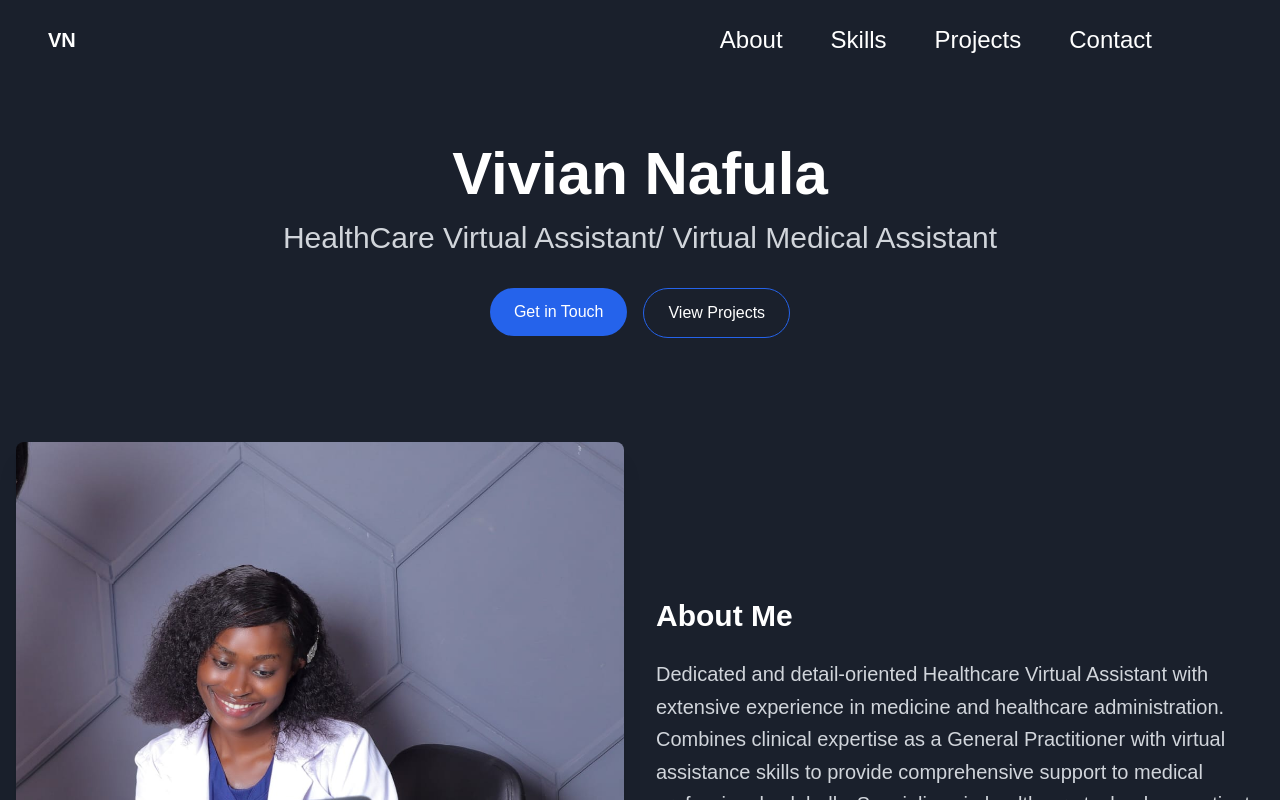
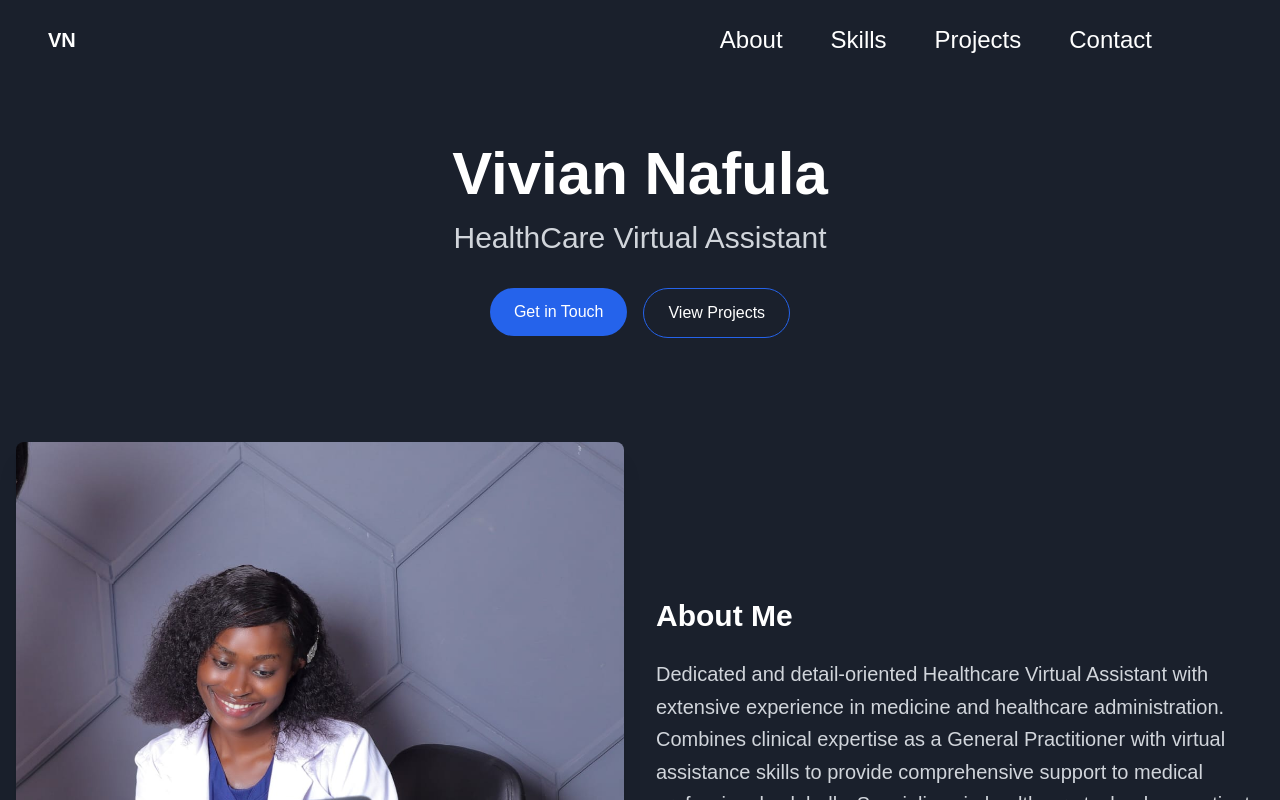
Before and after one commit to Laura-Nyaaga/myportfolio-vivian, a Next.js app in the folder viv_web/: page / in a window 1280 px wide. Shown: the top 800 px of the page. Built offline with nearby package versions, Linux system fonts and the light colour scheme.

Commit message:
Modified Files

```diff
--- a/viv_web/src/app/About/about.tsx
+++ b/viv_web/src/app/About/about.tsx
@@ -12,7 +12,7 @@ const About = () => {
           Vivian Nafula
           </h1>
           <p className="text-xl sm:text-2xl md:text-3xl text-gray-300 mb-8">
-          HealthCare Virtual Assistant/ Virtual Medical Assistant
+          HealthCare Virtual Assistant
            </p>
           <div className="flex justify-center space-x-4">
             <a href="#contact">
--- a/viv_web/src/app/Footer/footer.tsx
+++ b/viv_web/src/app/Footer/footer.tsx
@@ -4,7 +4,7 @@ const Footer = () => {
       <div className="bg-[#153e75] text-center relative overflow-hidden">
         <footer className="bg-blue-950 text-white text-center py-4 text-sm">
           <p>
-            &copy; 2024 Venesa Sonia. All rights reserved.
+            &copy; 2024 Vivian Nafula. All rights reserved.
           </p>
         </footer>
       </div>
```
